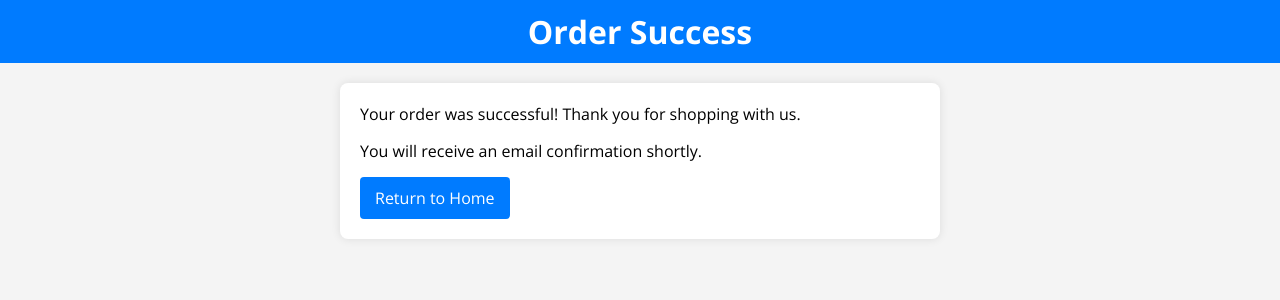
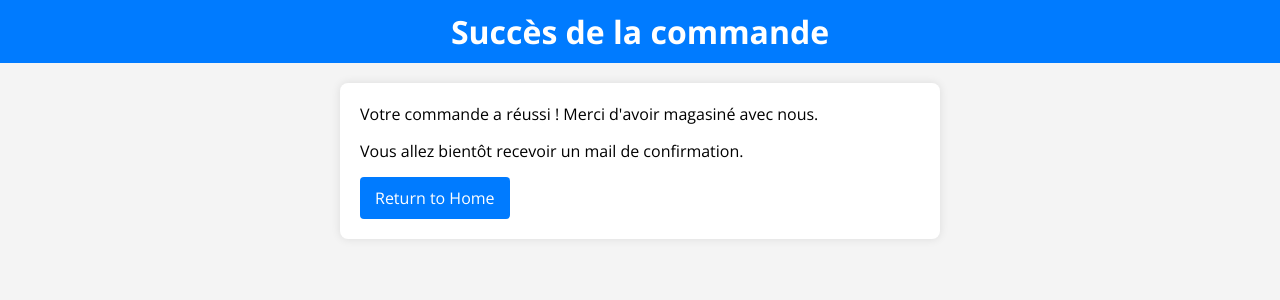
Before and after one commit to MohamedBarhmate/pro_-Barhmate_mohammed, a PHP site: page /registration/order/success.php in a window 1280 px wide. Shown: the top 300 px of the page. Run offline with PHP 8.4, Linux system fonts and the light colour scheme.

Commit message:
Update success

```diff
--- a/registration/order/success.php
+++ b/registration/order/success.php
@@ -51,12 +51,12 @@
 
 <body>
     <header>
-        <h1>Order Success</h1>
+        <h1>Succès de la commande</h1>
     </header>
 
     <main>
-        <p>Your order was successful! Thank you for shopping with us.</p>
-        <p>You will receive an email confirmation shortly.</p>
+        <p>Votre commande a réussi ! Merci d'avoir magasiné avec nous.</p>
+        <p>Vous allez bientôt recevoir un mail de confirmation.</p>
         <a href="../../index.php">Return to Home</a>
     </main>
 
```
